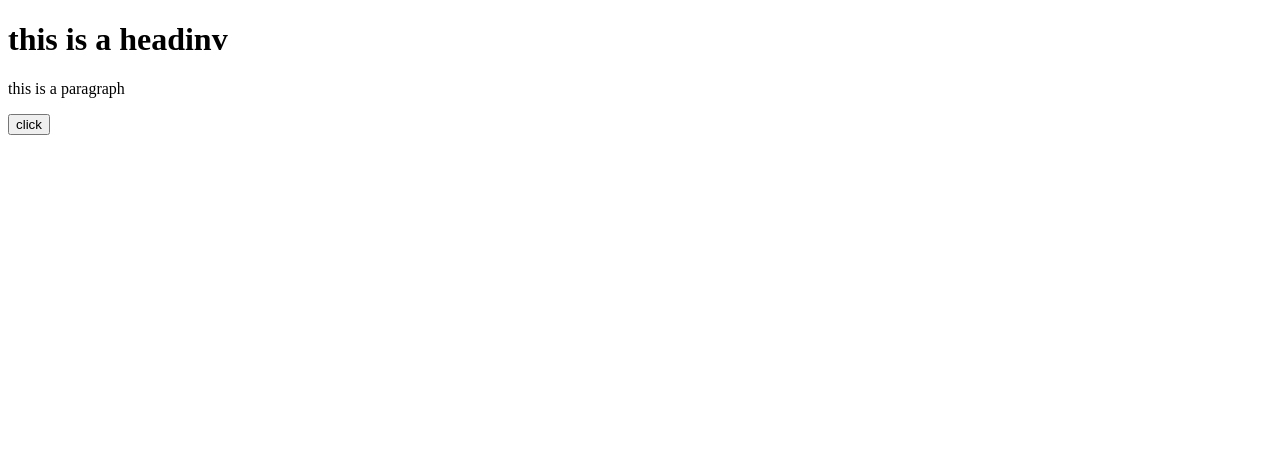
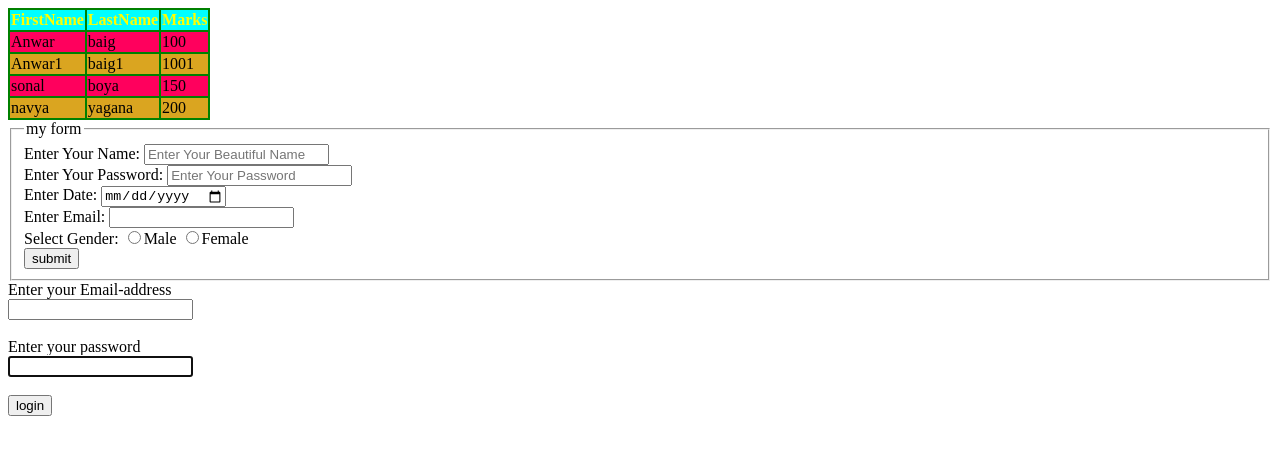
Before and after one commit to anwarbaig9/nightgit, a website: page index.html in a window 1280 px wide. Drawn offline with Linux system fonts and the light colour scheme.

Commit message:
firstgit

```diff
--- a/index.css
+++ b/index.css
@@ -1,3 +1,14 @@
-.head{
-    border:2px solid green;
+table,th,td{
+    border: 2px solid green;
+    border-collapse: collapse;
 }
+th{
+    background-color: aqua;
+    color: yellow;
+}
+tr:nth-child(even){
+    background-color: rgb(255, 0, 93);
+}
+tr:nth-child(odd){
+    background-color: goldenrod;
+}
--- a/index.html
+++ b/index.html
@@ -4,10 +4,64 @@
     <meta charset="UTF-8">
     <meta name="viewport" content="width=device-width, initial-scale=1.0">
     <title>Document</title>
+    <link rel="stylesheet" href="index.css">
 </head>
 <body>
-    <h1>this is a headinv</h1>
-    <p>this is a paragraph</p>
-    <button>click</button>
+    <table>
+        <tr border="1">
+            <th>FirstName</th>
+            <th>LastName</th>
+            <th>Marks</th>
+        </tr>
+        <tr>
+          <td>Anwar</td>
+          <td>baig</td>
+          <td>100</td>
+        </tr>
+        <tr>
+          <td>Anwar1</td>
+          <td>baig1</td>
+          <td>1001</td>
+        </tr>
+        <tr>
+            <td>sonal</td>
+            <td>boya</td>
+            <td>150</td>
+        </tr>
+        <tr>
+            <td>navya</td>
+            <td>yagana</td>
+            <td>200</td>
+        </tr>
+    </table>
+    <fieldset>
+        <legend>my form</legend>
+    <form >
+        Enter Your Name:
+        <input type="text" name="username" id="t1" placeholder="Enter Your Beautiful Name">
+        <br>
+        Enter Your Password:
+        <input type="password" name="passowrd" id="p1" placeholder="Enter Your Password">
+        <br>
+        Enter Date:
+        <input type="date" name="date" id="d1"><br>
+        Enter Email:
+        <input type="email" name="email" id="e1"><br>
+        Select Gender:
+        <input type="radio" name="gender"  value="male" id="m1">Male
+        <input type="radio" name="gender" id="f1" value="female">Female <br>
+
+        <input type="submit" value="submit">
+    </form>
+</fieldset>
+<form>
+    <label>Enter your Email-address</label><br>
+    <input type="text" name="uname" ><br><br>
+     <label>Enter your password</label><br>
+    <input type="password" name="pass" autofocus><br><br>
+    <input type="submit" value="login">
+
+</form>
+<script src="index.js"></script>
 </body>
 </html>
--- a/index.js
+++ /dev/null
@@ -1,5 +0,0 @@
-function fun(){
-    window.location.href = "https://www.google.com";
-}
-
-fun()
```
